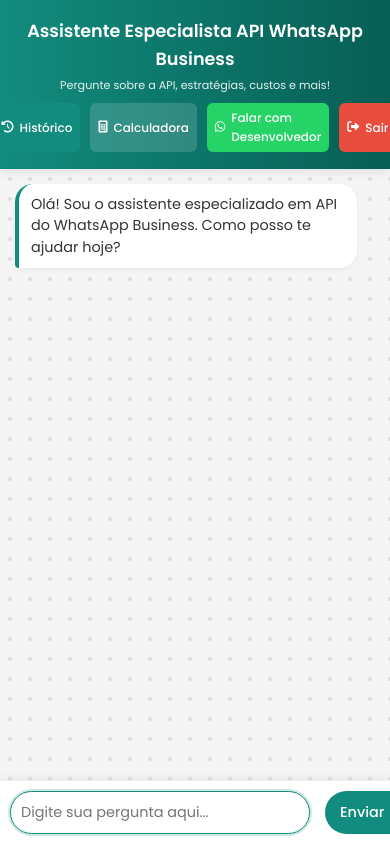
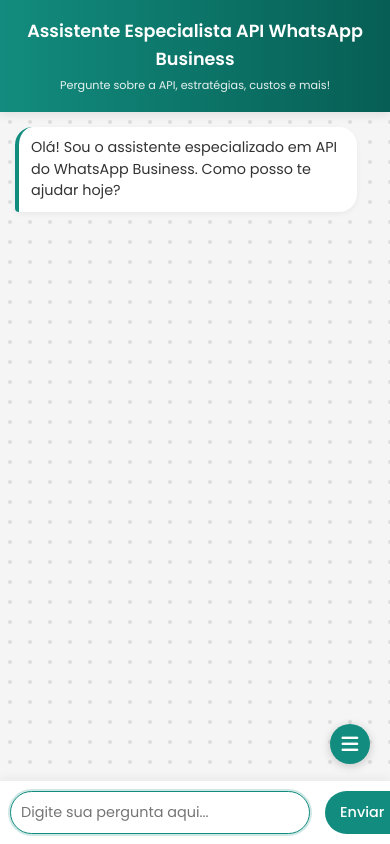
Before and after one commit to leomeirae/whatsapp-api-assistant, a Flask app: template src/templates/index_new.html in a window 390 px wide. Run offline with Flask 3, Linux system fonts and the light colour scheme; the template is opened without the code that fills it, so the values that code supplies are empty.

Commit message:
Melhorar responsividade da interface para dispositivos móveis

```diff
--- a/src/static/style_new.css
+++ b/src/static/style_new.css
@@ -452,6 +452,26 @@
     background: rgba(0, 0, 0, 0.3);
 }
 
+/* Menu Toggle Button */
+.menu-toggle {
+    display: none;
+    background-color: var(--secondary-color);
+    color: white;
+    border: none;
+    border-radius: 50%;
+    width: 40px;
+    height: 40px;
+    position: fixed;
+    bottom: 80px;
+    right: 20px;
+    z-index: 100;
+    cursor: pointer;
+    box-shadow: 0 2px 10px rgba(0, 0, 0, 0.2);
+    align-items: center;
+    justify-content: center;
+    font-size: 1.2em;
+}
+
 /* Responsividade */
 @media (max-width: 1024px) {
     .app-container {
@@ -493,6 +513,30 @@
     .header-content {
         padding: 5px 0;
     }
+
+    /* Mostrar o botão de menu em telas menores */
+    .menu-toggle {
+        display: flex;
+    }
+
+    /* Esconder as ferramentas por padrão em telas menores */
+    .header-tools {
+        display: none;
+        position: fixed;
+        bottom: 130px;
+        right: 20px;
+        flex-direction: column;
+        background-color: var(--secondary-color);
+        padding: 10px;
+        border-radius: 10px;
+        box-shadow: 0 2px 10px rgba(0, 0, 0, 0.2);
+        z-index: 99;
+    }
+
+    /* Quando as ferramentas estão visíveis */
+    .header-tools.visible {
+        display: flex;
+    }
 }
 
 @media (max-width: 600px) {
@@ -516,7 +560,6 @@
     #sendButton {
         padding: 12px 20px;
     }
-
 }
 
 @media (max-width: 480px) {
@@ -537,8 +580,9 @@
     }
 
     .tool-button {
-        padding: 5px 8px;
-        font-size: 0.75em;
+        padding: 8px 12px;
+        font-size: 0.8em;
+        margin-bottom: 5px;
     }
 
     .tool-button i {
@@ -557,6 +601,12 @@
 
     .chat-input {
         padding: 10px;
+        position: fixed;
+        bottom: 0;
+        left: 0;
+        right: 0;
+        background-color: white;
+        z-index: 50;
     }
 
     #userInput {
@@ -568,4 +618,9 @@
         padding: 10px 15px;
         font-size: 0.9em;
     }
+
+    /* Ajustar o espaço para a caixa de chat para não ser coberto pela caixa de entrada */
+    .chat-box {
+        padding-bottom: 70px;
+    }
 }
--- a/src/templates/index_new.html
+++ b/src/templates/index_new.html
@@ -17,7 +17,7 @@
                         <h1>Assistente Especialista API WhatsApp Business</h1>
                         <p>Pergunte sobre a API, estratégias, custos e mais!</p>
                     </div>
-                    <div class="header-tools">
+                    <div class="header-tools" id="headerTools">
                         <a href="/history" class="tool-button history-button">
                             <i class="fas fa-history"></i> Histórico
                         </a>
@@ -46,8 +46,41 @@
         </div>
     </div>
 
+    <!-- Botão de menu para dispositivos móveis -->
+    <button class="menu-toggle" id="menuToggle">
+        <i class="fas fa-bars"></i>
+    </button>
+
     <!-- Biblioteca para processar Markdown -->
     <script src="https://cdn.jsdelivr.net/npm/marked/marked.min.js"></script>
     <script src="{{ url_for('static', filename='script.js') }}"></script>
+
+    <!-- Script para controlar o menu em dispositivos móveis -->
+    <script>
+        document.addEventListener("DOMContentLoaded", function() {
+            const menuToggle = document.getElementById("menuToggle");
+            const headerTools = document.getElementById("headerTools");
+
+            // Função para alternar a visibilidade do menu
+            menuToggle.addEventListener("click", function() {
+                headerTools.classList.toggle("visible");
+            });
+
+            // Fechar o menu quando um link é clicado
+            const toolButtons = document.querySelectorAll(".tool-button");
+            toolButtons.forEach(button => {
+                button.addEventListener("click", function() {
+                    headerTools.classList.remove("visible");
+                });
+            });
+
+            // Fechar o menu quando clicar fora dele
+            document.addEventListener("click", function(event) {
+                if (!headerTools.contains(event.target) && event.target !== menuToggle) {
+                    headerTools.classList.remove("visible");
+                }
+            });
+        });
+    </script>
 </body>
 </html>
```
